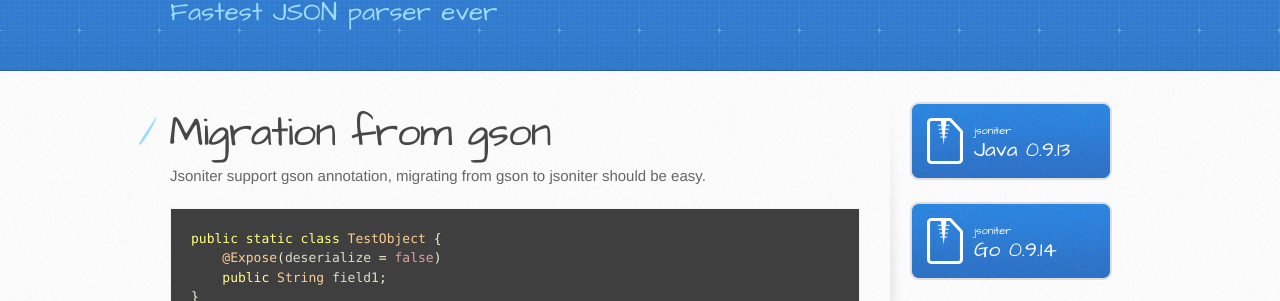
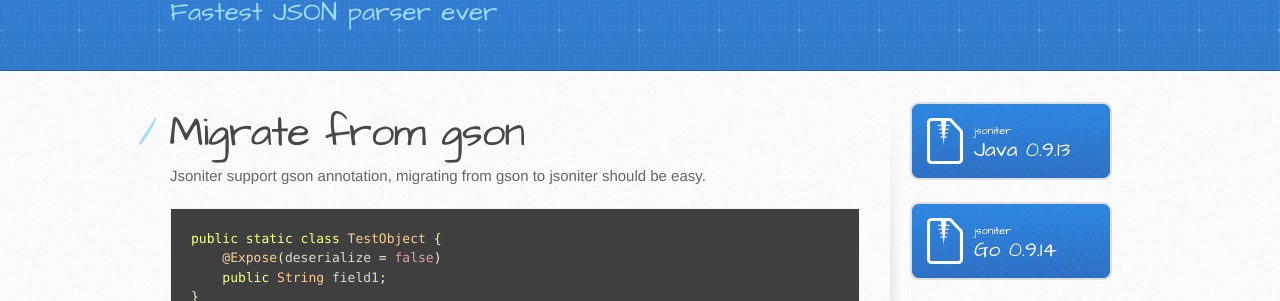
Before and after one commit to json-iterator/json-iterator.github.io, a Jekyll site: the page built from migrate-from-gson.md, in a window 1280 px wide. Shown: the part 130-431 px from the top of the page. Built offline with Jekyll 4.4.1, drawn with Linux system fonts in a browser that asks for light colours; comment, search, counter and statistics services are not loaded.

Commit message:
Update and rename migration-from-gson.md to migrate-from-gson.md

```diff
--- a/migration-from-gson.md
+++ b/migrate-from-gson.md
@@ -3,7 +3,7 @@
 title: How to extend
 ---
 
-# Migration from gson
+# Migrate from gson
 
 Jsoniter support gson annotation, migrating from gson to jsoniter should be easy.
 
```
